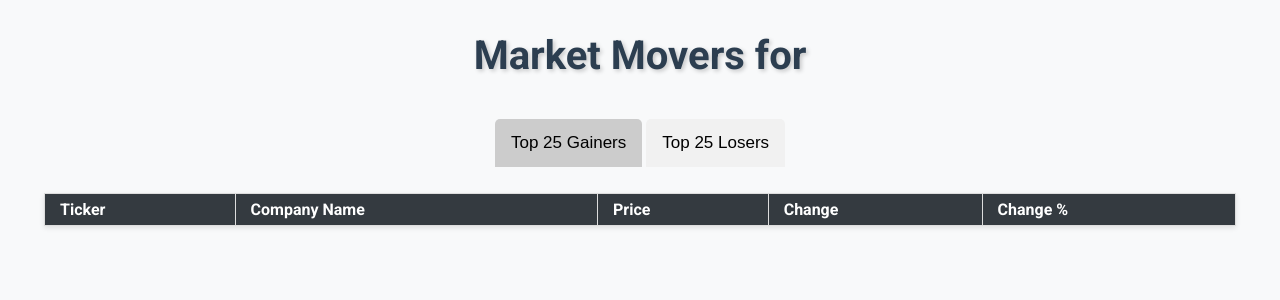
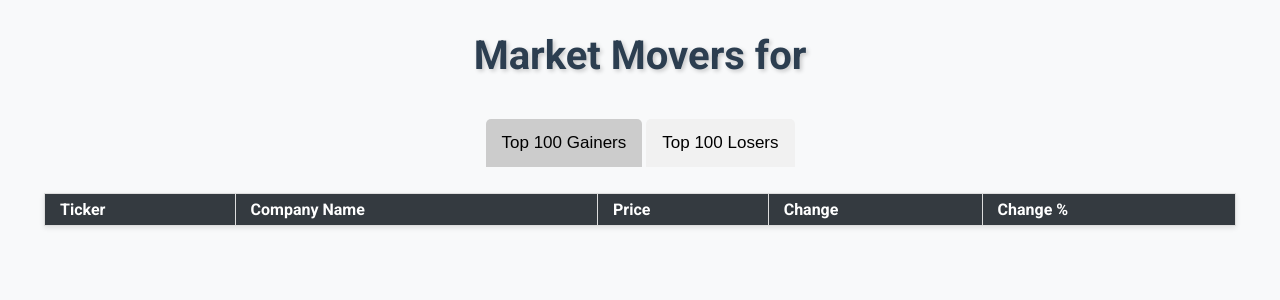
Before and after one commit to uchenna-j-edeh/mcp, a Flask app: template templates/snapshot_details.html in a window 1280 px wide. Shown: the top 300 px of the page. Run offline with Flask 3, Linux system fonts and the light colour scheme; the template is opened without the code that fills it, so the values that code supplies are empty; parts of the project's set-up code (start-up, migrations or seed data) failed here and were passed over.

Commit message:
fix: Update UI titles to reflect 100 items

```diff
--- a/templates/snapshot_details.html
+++ b/templates/snapshot_details.html
@@ -13,8 +13,8 @@
     <h1>Market Movers for {{ snapshot_date }}</h1>
 
     <div class="tabs">
-        <button class="tab-button active" onclick="openTab(event, 'gainers')">Top 25 Gainers</button>
-        <button class="tab-button" onclick="openTab(event, 'losers')">Top 25 Losers</button>
+        <button class="tab-button active" onclick="openTab(event, 'gainers')">Top 100 Gainers</button>
+        <button class="tab-button" onclick="openTab(event, 'losers')">Top 100 Losers</button>
     </div>
 
     <div id="gainers" class="tab-content active">
```
